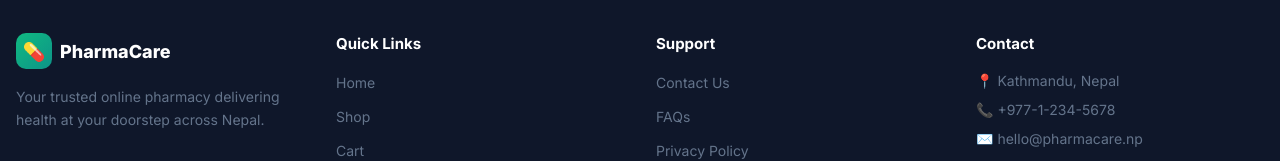
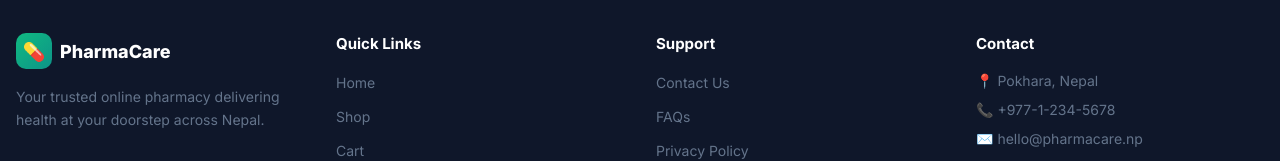
Before and after one commit to prabhatxplore/Medicine-supply, a React (Vite) app in the folder client/: page / in a window 1280 px wide. Shown: the part 3471-3632 px from the top of the page. Built offline with nearby package versions, Linux system fonts and the light colour scheme; no server answers.

Commit message:
ready 12:48

```diff
--- a/client/src/pages/HomePage.jsx
+++ b/client/src/pages/HomePage.jsx
@@ -468,7 +468,7 @@ const HomePage = () => {
             <div>
               <h4 style={{ fontWeight: 700, color: "#fff", marginBottom: 14, fontSize: "0.9375rem" }}>Contact</h4>
               <div style={{ display: "flex", flexDirection: "column", gap: 8, fontSize: "0.875rem" }}>
-                <p style={{ margin: 0, color: "#64748b" }}>📍 Kathmandu, Nepal</p>
+                <p style={{ margin: 0, color: "#64748b" }}>📍 Pokhara, Nepal</p>
                 <p style={{ margin: 0, color: "#64748b" }}>📞 +977-1-234-5678</p>
                 <p style={{ margin: 0, color: "#64748b" }}>✉️ hello@pharmacare.np</p>
               </div>
```
